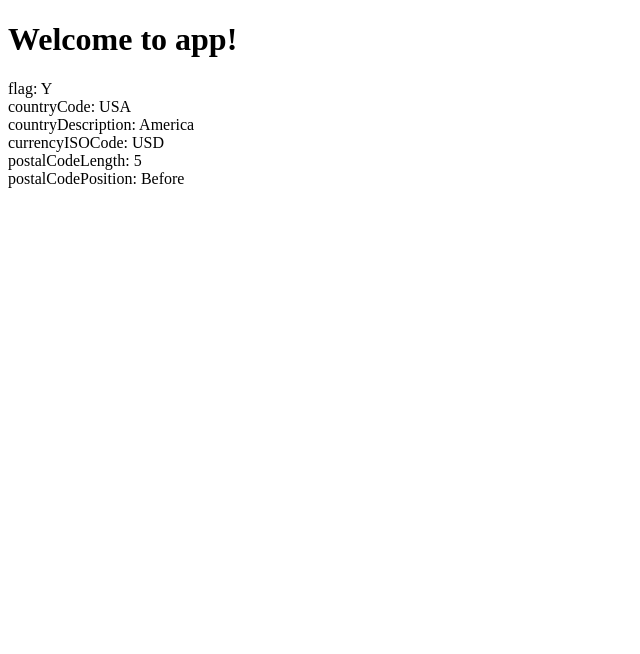
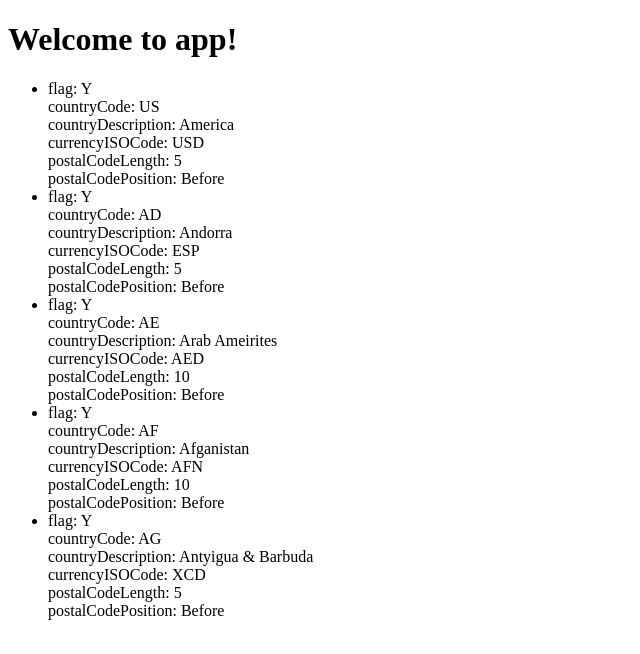
Before and after one commit to RiteshPatkar/customer-tool-client, an Angular app: page / in a window 1280 px wide. Shown: the top 654 px of the page, without its empty margins (0-640 px from the left). Built offline with nearby package versions, Linux system fonts and the light colour scheme.

Commit message:
Ritesh - Country mock data and angular 4 bootstrap 4 table lib dependency

```diff
--- a/package.json
+++ b/package.json
@@ -21,6 +21,7 @@
     "@angular/platform-browser": "^5.0.0",
     "@angular/platform-browser-dynamic": "^5.0.0",
     "@angular/router": "^5.0.0",
+    "angular-4-data-table-bootstrap-4": "^0.2.0",
     "core-js": "^2.4.1",
     "rxjs": "^5.5.2",
     "zone.js": "^0.8.14"
--- a/src/app/country/country.component.html
+++ b/src/app/country/country.component.html
@@ -1,6 +1,10 @@
-<div><span>flag: </span>{{country.flag}}</div>
+<ul class="countries">
+  <li *ngFor="let country of countries">
+    <div><span>flag: </span>{{country.flag}}</div>
 <div><span>countryCode: </span>{{country.countryCode}}</div>
 <div><span>countryDescription: </span>{{country.countryDescription}}</div>
 <div><span>currencyISOCode: </span>{{country.currencyISOCode}}</div>
 <div><span>postalCodeLength: </span>{{country.postalCodeLength}}</div>
 <div><span>postalCodePosition: </span>{{country.postalCodePosition}}</div>
+  </li>
+</ul>
--- a/src/app/country/country.component.ts
+++ b/src/app/country/country.component.ts
@@ -1,5 +1,6 @@
 import { Component, OnInit } from '@angular/core';
 import { Country } from '../country';
+import { COUNTRIES } from '../mock-data/mock-countries';
 
 @Component({
   selector: 'app-country',
@@ -7,6 +8,8 @@ import { Country } from '../country';
   styleUrls: ['./country.component.css']
 })
 export class CountryComponent implements OnInit {
+  countries = COUNTRIES;
+
   country: Country = {
     flag: 'Y',
     countryCode: 'USA',
--- /dev/null
+++ b/src/app/mock-data/mock-countries.ts
@@ -0,0 +1,9 @@
+import { Country } from '../country';
+
+export const COUNTRIES: Country[] = [
+  { flag: 'Y', countryCode: 'US', countryDescription: 'America', currencyISOCode: 'USD', postalCodeLength: 5, postalCodePosition: 'Before' },
+  { flag: 'Y', countryCode: 'AD', countryDescription: 'Andorra', currencyISOCode: 'ESP', postalCodeLength: 5, postalCodePosition: 'Before' },
+  { flag: 'Y', countryCode: 'AE', countryDescription: 'Arab Ameirites', currencyISOCode: 'AED', postalCodeLength: 10, postalCodePosition: 'Before' },
+  { flag: 'Y', countryCode: 'AF', countryDescription: 'Afganistan', currencyISOCode: 'AFN', postalCodeLength: 10, postalCodePosition: 'Before' },
+  { flag: 'Y', countryCode: 'AG', countryDescription: 'Antyigua & Barbuda', currencyISOCode: 'XCD', postalCodeLength: 5, postalCodePosition: 'Before' }
+];
--- a/tslint.json
+++ b/tslint.json
@@ -28,10 +28,6 @@
     ],
     "interface-over-type-literal": true,
     "label-position": true,
-    "max-line-length": [
-      true,
-      140
-    ],
     "member-access": false,
     "member-ordering": [
       true,
```
Also changed, not shown: 1 other file (tests, documents, lock files or other folders).
